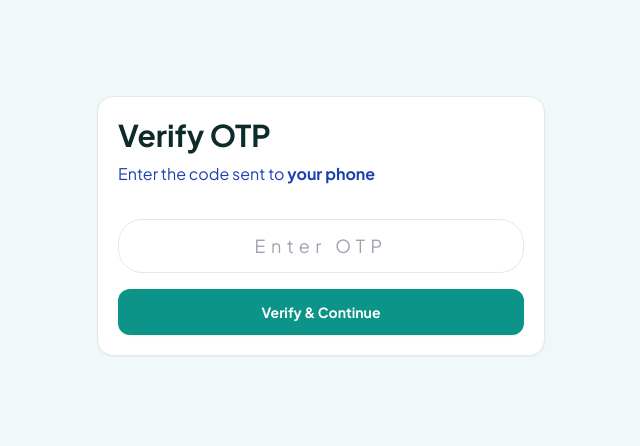
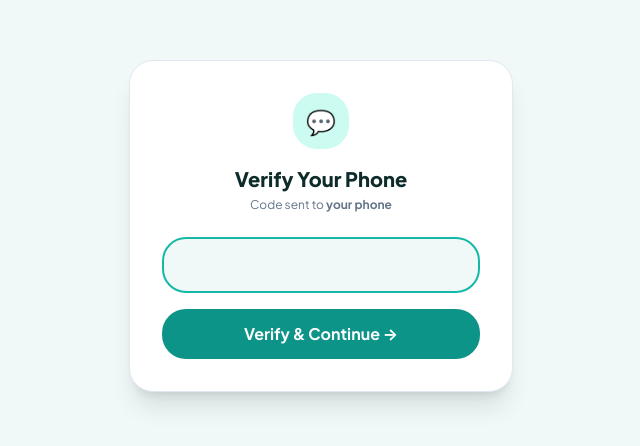
Before and after one commit to Zeordi/tutor-be-betea, a Next.js app in the folder apps/web/: page /otp in a window 1280 px wide. Shown: the part 174-620 px from the top of the page, without its empty margins (319-959 px from the left). Built offline with nearby package versions, Linux system fonts and the light colour scheme.

Commit message:
Update page.tsx

```diff
--- a/apps/web/app/(auth)/otp/page.tsx
+++ b/apps/web/app/(auth)/otp/page.tsx
@@ -2,12 +2,13 @@
 
 import { Suspense, useState } from "react";
 import { useRouter, useSearchParams } from "next/navigation";
+import { setToken } from "@/lib/api";
 
 function OtpForm() {
   const router = useRouter();
   const searchParams = useSearchParams();
-
   const phoneNumber = searchParams.get("phone") || "";
+  const password = searchParams.get("password") || "";
   const fullName = searchParams.get("fullName") || "";
   const role = searchParams.get("role") || "PARENT";
   const mode = searchParams.get("mode") || "login";
@@ -15,68 +16,60 @@ function OtpForm() {
   const [otp, setOtp] = useState("");
   const [loading, setLoading] = useState(false);
   const [message, setMessage] = useState("");
-
-  const redirectByRole = (userRole: string) => {
-    if (userRole === "TEACHER") router.push("/teacher");
-    else router.push("/parent");
-  };
+  const api = process.env.NEXT_PUBLIC_API_URL || "http://localhost:4000";
 
   const handleVerify = async (e: React.FormEvent) => {
     e.preventDefault();
     setLoading(true);
     setMessage("");
-
     try {
-      const verifyRes = await fetch(
-        `${process.env.NEXT_PUBLIC_API_URL}/auth/otp/verify`,
-        {
+      const verifyRes = await fetch(`${api}/auth/otp/verify`, {
         method: "POST",
         headers: { "Content-Type": "application/json" },
-          body: JSON.stringify({ phoneNumber, code: otp }),
-        }
-      );
-
+        body: JSON.stringify({ phoneNumber, code: otp.trim() }),
+      });
       if (!verifyRes.ok) {
         const err = await verifyRes.json().catch(() => ({}));
         throw new Error(err.message || "Invalid or expired OTP");
       }
+      const verifyData = await verifyRes.json();
 
       if (mode === "register") {
-        const registerRes = await fetch(
-          `${process.env.NEXT_PUBLIC_API_URL}/auth/register`,
-          {
+        const registerRes = await fetch(`${api}/auth/register`, {
           method: "POST",
           headers: { "Content-Type": "application/json" },
-            body: JSON.stringify({ phoneNumber, fullName, role }),
-          }
-        );
-
+          body: JSON.stringify({
+            phoneNumber,
+            fullName,
+            role,
+            password: password || undefined,
+            verificationToken: verifyData.verificationToken,
+          }),
+        });
         if (!registerRes.ok) {
           const err = await registerRes.json().catch(() => ({}));
           throw new Error(err.message || "Registration failed");
         }
-
         const data = await registerRes.json();
-        if (data.accessToken) localStorage.setItem("token", data.accessToken);
-        redirectByRole(data?.user?.role || role);
+        if (data.accessToken) setToken(data.accessToken);
+        router.push(role === "TEACHER" ? "/teacher" : "/parent");
       } else {
-        const loginRes = await fetch(
-          `${process.env.NEXT_PUBLIC_API_URL}/auth/login`,
-          {
+        const loginRes = await fetch(`${api}/auth/login`, {
           method: "POST",
           headers: { "Content-Type": "application/json" },
-            body: JSON.stringify({ phoneNumber }),
-          }
-        );
-
+          body: JSON.stringify({
+            phoneNumber,
+            password,
+            verificationToken: verifyData.verificationToken,
+          }),
+        });
         if (!loginRes.ok) {
           const err = await loginRes.json().catch(() => ({}));
           throw new Error(err.message || "Login failed");
         }
-
         const data = await loginRes.json();
-        if (data.accessToken) localStorage.setItem("token", data.accessToken);
-        redirectByRole(data?.user?.role || role);
+        if (data.accessToken) setToken(data.accessToken);
+        router.push(data.user?.role === "TEACHER" ? "/teacher" : "/parent");
       }
     } catch (error: any) {
       setMessage(error.message || "Something went wrong");
@@ -86,13 +79,13 @@ function OtpForm() {
   };
 
   return (
-    <main className="min-h-screen flex items-center justify-center px-4">
-      <div className="w-full max-w-md card">
-        <h1 className="text-3xl font-bold mb-2">Verify OTP</h1>
-        <p className="text-[var(--secondary)] mb-8">
-          Enter the code sent to <strong>{phoneNumber || "your phone"}</strong>
+    <main className="min-h-screen flex items-center justify-center px-4 bg-[var(--background)]">
+      <div className="w-full max-w-sm rounded-2xl border border-[var(--border)] bg-[var(--card)] shadow-xl p-8">
+        <div className="w-14 h-14 bg-teal-100 dark:bg-teal-900/40 rounded-2xl flex items-center justify-center text-2xl mb-4 mx-auto">💬</div>
+        <h1 className="text-xl font-extrabold text-center text-[var(--foreground)] mb-1">Verify Your Phone</h1>
+        <p className="text-xs text-[var(--muted-foreground)] text-center mb-6">
+          Code sent to <strong>{phoneNumber || "your phone"}</strong>
         </p>
-
         <form onSubmit={handleVerify} className="space-y-4">
           <input
             type="text"
@@ -100,15 +93,12 @@ function OtpForm() {
             maxLength={6}
             value={otp}
             onChange={(e) => setOtp(e.target.value)}
-            placeholder="Enter OTP"
             required
-            className="w-full rounded-xl border border-[var(--border)] px-4 py-3 tracking-[0.3em] text-center text-lg outline-none"
+            className="w-full rounded-xl border-2 border-teal-500 px-4 py-3 tracking-[0.4em] text-center text-lg font-extrabold outline-none bg-[var(--background)]"
           />
-
-          {message && <p className="text-sm text-[var(--secondary)]">{message}</p>}
-
-          <button type="submit" disabled={loading} className="btn btn-primary w-full">
-            {loading ? "Verifying..." : "Verify & Continue"}
+          {message && <p className="text-sm text-red-500 text-center">{message}</p>}
+          <button type="submit" disabled={loading} className="w-full bg-teal-600 text-white font-bold py-3 rounded-xl">
+            {loading ? "Verifying..." : "Verify & Continue →"}
           </button>
         </form>
       </div>
```
Lines whose indentation alone changed are shown as unchanged.
